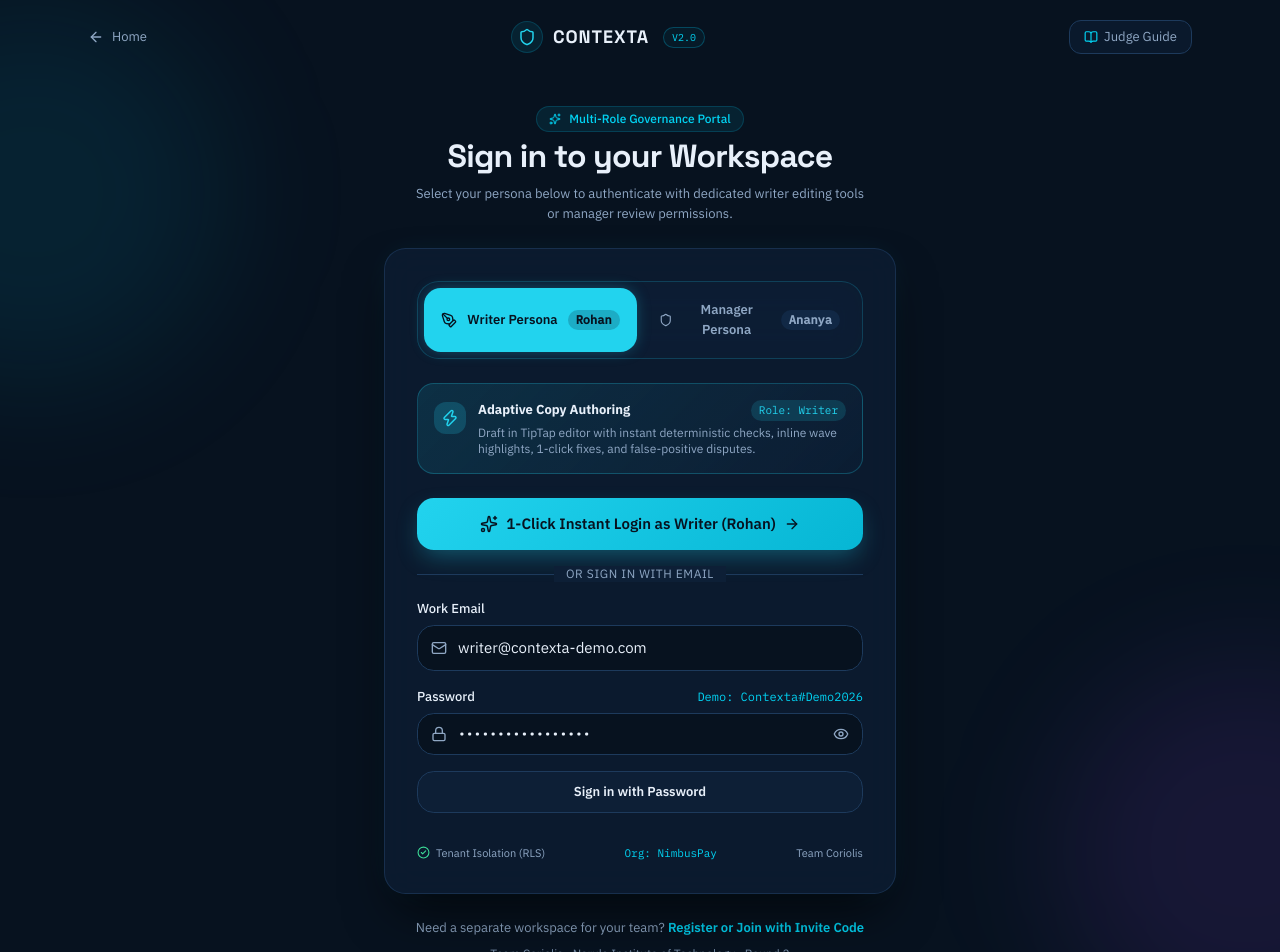
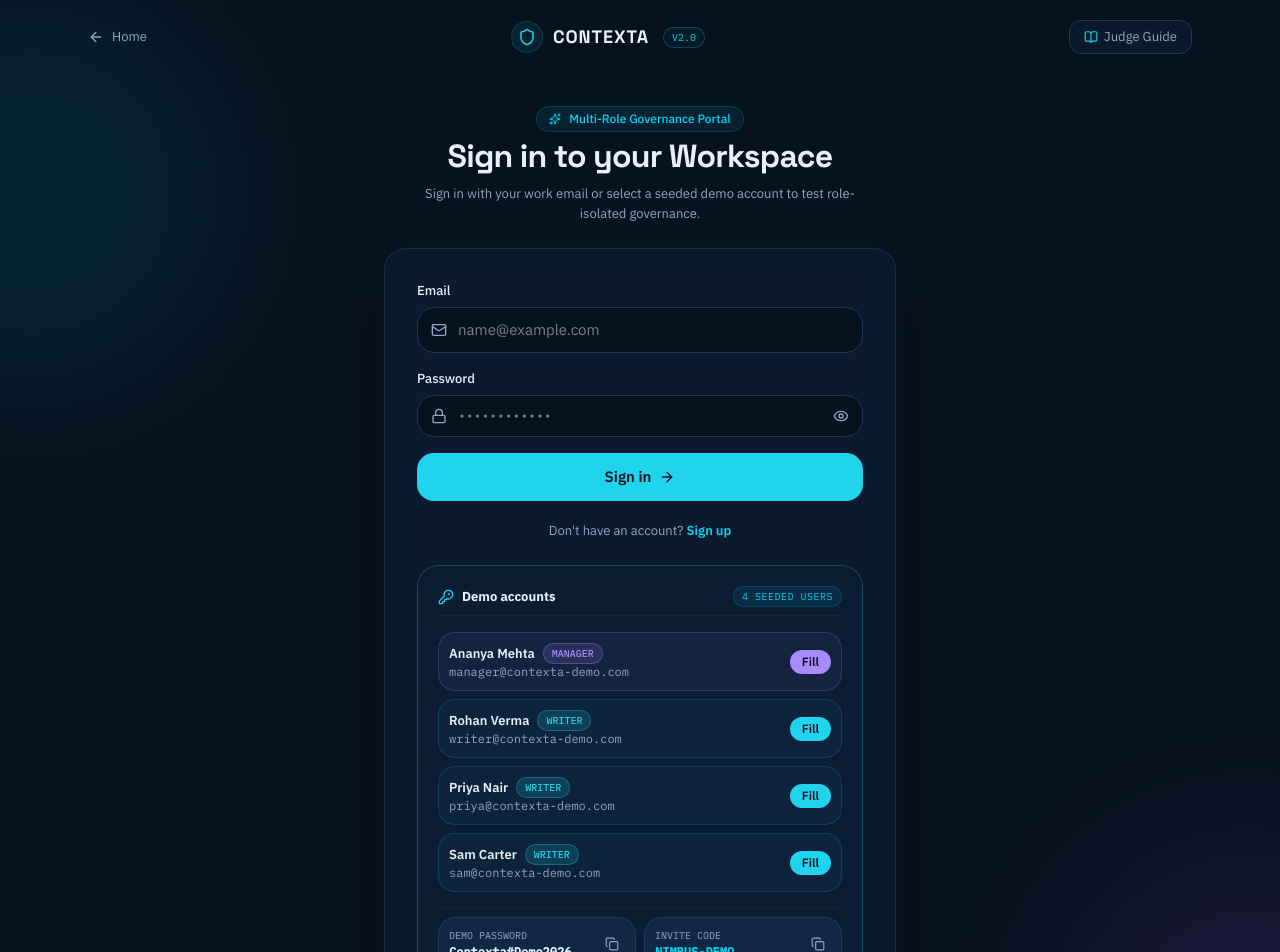
Before and after one commit to ritz70/contexta, a Next.js app: page /login in a window 1280 px wide. Shown: the top 952 px of the page. Built offline with nearby package versions, Linux system fonts and the light colour scheme.

Commit message:
feat(auth): Part 2 - demo accounts card on /login with fill buttons and credential copy

```diff
--- a/src/app/login/login-form.tsx
+++ b/src/app/login/login-form.tsx
@@ -1,8 +1,7 @@
 'use client';
 
 import { useState } from 'react';
-import { useRouter } from 'next/navigation';
-import { createClient } from '@/lib/supabase/client';
+import Link from 'next/link';
 import {
   Shield,
   PenTool,
@@ -11,261 +10,109 @@ import {
   Eye,
   EyeOff,
   ArrowRight,
-  Sparkles,
-  CheckCircle2,
-  Sliders,
-  Zap,
   Loader2,
+  Copy,
+  Check,
+  AlertCircle,
+  KeyRound,
+  Ticket,
 } from 'lucide-react';
-import { toast } from 'sonner';
 
-export function LoginForm() {
-  const router = useRouter();
-  const [activeRole, setActiveRole] = useState<'writer' | 'manager'>('writer');
-  const [email, setEmail] = useState('writer@contexta-demo.com');
-  const [password, setPassword] = useState('Contexta#Demo2026');
+interface LoginFormProps {
+  demoMode?: boolean;
+  demoPassword?: string | null;
+  demoInviteCode?: string | null;
+}
+
+const DEMO_USERS = [
+  {
+    name: 'Ananya Mehta',
+    email: 'manager@contexta-demo.com',
+    role: 'manager' as const,
+  },
+  {
+    name: 'Rohan Verma',
+    email: 'writer@contexta-demo.com',
+    role: 'writer' as const,
+  },
+  {
+    name: 'Priya Nair',
+    email: 'priya@contexta-demo.com',
+    role: 'writer' as const,
+  },
+  {
+    name: 'Sam Carter',
+    email: 'sam@contexta-demo.com',
+    role: 'writer' as const,
+  },
+];
+
+export function LoginForm({ demoMode = false, demoPassword = null, demoInviteCode = null }: LoginFormProps) {
+  const [email, setEmail] = useState('');
+  const [password, setPassword] = useState('');
   const [showPassword, setShowPassword] = useState(false);
   const [loading, setLoading] = useState(false);
-  const [demoFastTracking, setDemoFastTracking] = useState<'writer' | 'manager' | null>(null);
   const [error, setError] = useState('');
+  const [copiedKey, setCopiedKey] = useState<string | null>(null);
 
-  // Handle persona switch
-  function handlePersonaSwitch(role: 'writer' | 'manager') {
-    setActiveRole(role);
+  // Fill credentials into the form from the demo card (real login: user still presses Sign in)
+  function handleFill(userEmail: string) {
+    setEmail(userEmail);
+    setPassword(demoPassword || 'Contexta#Demo2026');
     setError('');
-    if (role === 'writer') {
-      setEmail('writer@contexta-demo.com');
-      setPassword('Contexta#Demo2026');
-    } else {
-      setEmail('manager@contexta-demo.com');
-      setPassword('Contexta#Demo2026');
+  }
+
+  function handleCopy(text: string, key: string) {
+    if (typeof navigator !== 'undefined' && navigator.clipboard) {
+      navigator.clipboard.writeText(text);
+      setCopiedKey(key);
+      setTimeout(() => setCopiedKey(null), 2000);
     }
   }
 
-  // Instant 1-Click Fast-Track login via backend demo endpoint
-  async function handleFastTrackLogin(role: 'writer' | 'manager') {
-    setDemoFastTracking(role);
-    setError('');
-    try {
-      const res = await fetch('/api/auth/demo', {
-        method: 'POST',
-        headers: { 'Content-Type': 'application/json' },
-        body: JSON.stringify({ role }),
-      });
-      const data = await res.json();
-      if (data.success || data.ok) {
-        toast.success(`Welcome back, ${role === 'manager' ? 'Ananya (Manager)' : 'Rohan (Writer)'}!`);
-        const queryRedirect = typeof window !== 'undefined'
-          ? new URLSearchParams(window.location.search).get('redirect')
-          : null;
-        const target = queryRedirect || data.redirectTo || '/app/workspace';
-        // Hard navigation guarantees browser sends newly written cookie to server and middleware
-        window.location.href = target;
-      } else {
-        setError(data.error || 'Authentication failed. Please verify demo database is seeded.');
-        setDemoFastTracking(null);
-      }
-    } catch {
-      setError('Unable to reach authentication service. Please check your connection.');
-      setDemoFastTracking(null);
-    }
-  }
-
-  // Standard form submission via server-side login endpoint
+  // Real form submission via server-side login endpoint
   async function handleSubmit(e: React.FormEvent) {
     e.preventDefault();
     setLoading(true);
     setError('');
 
     try {
+      const nextParam = typeof window !== 'undefined'
+        ? new URLSearchParams(window.location.search).get('next')
+        : null;
+
       const res = await fetch('/api/auth/login', {
         method: 'POST',
         headers: { 'Content-Type': 'application/json' },
         body: JSON.stringify({
           email: email.trim(),
           password,
+          next: nextParam,
         }),
       });
 
       const data = await res.json();
 
       if (!res.ok || !data.success) {
-        setError(data.error || 'Invalid email or password.');
+        setError(data.error || 'Wrong email or password');
         setLoading(false);
         return;
       }
 
-      toast.success('Signed in successfully');
-      const queryRedirect = typeof window !== 'undefined'
-        ? new URLSearchParams(window.location.search).get('redirect')
-        : null;
-      const target = queryRedirect || data.redirectTo || '/app/workspace';
+      const target = data.redirectTo || (nextParam && nextParam.startsWith('/app') ? nextParam : '/app/workspace');
       // Hard navigation ensures session cookie is delivered to middleware
       window.location.href = target;
-    } catch (err: unknown) {
-      setError(err instanceof Error ? err.message : 'Sign in failed');
+    } catch {
+      setError('Wrong email or password');
       setLoading(false);
     }
   }
 
   return (
     <div className="space-y-6">
-      {/* Role Selection Tabs */}
-      <div
-        className="p-1.5 rounded-2xl flex gap-1.5 glass-panel"
-        style={{ border: '1px solid rgba(34, 211, 238, 0.2)' }}
-      >
-        <button
-          type="button"
-          onClick={() => handlePersonaSwitch('writer')}
-          className={`flex-1 py-3 px-4 rounded-xl text-small font-semibold transition-all duration-200 flex items-center justify-center gap-2.5 ${
-            activeRole === 'writer'
-              ? 'glow-pill-cyan text-background'
-              : 'text-muted-foreground hover:text-foreground hover:bg-white/5'
-          }`}
-          style={{
-            background: activeRole === 'writer' ? 'var(--cyan)' : 'transparent',
-          }}
-        >
-          <PenTool size={16} />
-          <span>Writer Persona</span>
-          <span
-            className="text-caption px-2 py-0.5 rounded-full font-mono text-[10px]"
-            style={{
-              background: activeRole === 'writer' ? 'rgba(7, 18, 31, 0.2)' : 'var(--surface-2)',
-            }}
-          >
-            Rohan
-          </span>
-        </button>
-
-        <button
-          type="button"
-          onClick={() => handlePersonaSwitch('manager')}
-          className={`flex-1 py-3 px-4 rounded-xl text-small font-semibold transition-all duration-200 flex items-center justify-center gap-2.5 ${
-            activeRole === 'manager'
-              ? 'glow-pill-purple text-background'
-              : 'text-muted-foreground hover:text-foreground hover:bg-white/5'
-          }`}
-          style={{
-            background: activeRole === 'manager' ? 'var(--violet)' : 'transparent',
-          }}
-        >
-          <Shield size={16} />
-          <span>Manager Persona</span>
-          <span
-            className="text-caption px-2 py-0.5 rounded-full font-mono text-[10px]"
-            style={{
-              background: activeRole === 'manager' ? 'rgba(7, 18, 31, 0.2)' : 'var(--surface-2)',
-            }}
-          >
-            Ananya
-          </span>
-        </button>
-      </div>
-
-      {/* Role Context & Capabilities Banner */}
-      <div
-        className="p-4 rounded-xl transition-all duration-200"
-        style={{
-          background:
-            activeRole === 'manager'
-              ? 'linear-gradient(135deg, rgba(167, 139, 250, 0.12), rgba(13, 31, 54, 0.6))'
-              : 'linear-gradient(135deg, rgba(34, 211, 238, 0.12), rgba(13, 31, 54, 0.6))',
-          border:
-            activeRole === 'manager'
-              ? '1px solid rgba(167, 139, 250, 0.25)'
-              : '1px solid rgba(34, 211, 238, 0.25)',
-        }}
-      >
-        <div className="flex items-start gap-3">
-          <div
-            className="w-8 h-8 rounded-lg flex items-center justify-center flex-shrink-0 mt-0.5"
-            style={{
-              background:
-                activeRole === 'manager'
-                  ? 'rgba(167, 139, 250, 0.2)'
-                  : 'rgba(34, 211, 238, 0.2)',
-              color: activeRole === 'manager' ? 'var(--violet)' : 'var(--cyan)',
-            }}
-          >
-            {activeRole === 'manager' ? <Sliders size={18} /> : <Zap size={18} />}
-          </div>
-          <div className="flex-1 min-w-0">
-            <div className="flex items-center justify-between">
-              <h4 className="text-small font-bold text-foreground">
-                {activeRole === 'manager' ? 'Brand Governance & Review' : 'Adaptive Copy Authoring'}
-              </h4>
-              <span
-                className="text-[11px] font-mono px-2 py-0.5 rounded-full"
-                style={{
-                  background:
-                    activeRole === 'manager'
-                      ? 'rgba(167, 139, 250, 0.15)'
-                      : 'rgba(34, 211, 238, 0.15)',
-                  color: activeRole === 'manager' ? 'var(--violet)' : 'var(--cyan)',
-                }}
-              >
-                {activeRole === 'manager' ? 'Role: Manager' : 'Role: Writer'}
-              </span>
-            </div>
-            <p className="text-caption text-muted-foreground mt-1">
-              {activeRole === 'manager'
-                ? 'Review writer disputes, tune channel risk thresholds (Strict/Balanced/Flexible), manage team roles, and track audit trails.'
-                : 'Draft in TipTap editor with instant deterministic checks, inline wave highlights, 1-click fixes, and false-positive disputes.'}
-            </p>
-          </div>
-        </div>
-      </div>
-
-      {/* 1-Click Fast-Track Button */}
-      <div>
-        <button
-          type="button"
-          onClick={() => handleFastTrackLogin(activeRole)}
-          disabled={demoFastTracking !== null}
-          className="w-full py-3.5 px-4 rounded-xl text-body font-semibold transition-all duration-200 flex items-center justify-center gap-2 group hover:opacity-95 disabled:opacity-50"
-          style={{
-            background:
-              activeRole === 'manager'
-                ? 'linear-gradient(135deg, var(--violet), #8b5cf6)'
-                : 'linear-gradient(135deg, var(--cyan), #06b6d4)',
-            color: '#07121f',
-            boxShadow:
-              activeRole === 'manager'
-                ? '0 10px 25px -5px rgba(167, 139, 250, 0.35)'
-                : '0 10px 25px -5px rgba(34, 211, 238, 0.35)',
-          }}
-        >
-          {demoFastTracking ? (
-            <>
-              <Loader2 size={18} className="animate-spin" />
-              <span>Authenticating {activeRole}...</span>
-            </>
-          ) : (
-            <>
-              <Sparkles size={18} />
-              <span>
-                1-Click Instant Login as {activeRole === 'manager' ? 'Manager (Ananya)' : 'Writer (Rohan)'}
-              </span>
-              <ArrowRight size={16} className="transition-transform group-hover:translate-x-1" />
-            </>
-          )}
-        </button>
-      </div>
-
-      <div className="relative flex items-center justify-center">
-        <div className="w-full border-t border-border" />
-        <span
-          className="absolute px-3 text-caption text-muted-foreground uppercase tracking-wider"
-          style={{ background: 'var(--card)' }}
-        >
-          Or sign in with email
-        </span>
-      </div>
-
-      {/* Credentials Form */}
+      {/* Real Login Form */}
       <form onSubmit={handleSubmit} className="space-y-4">
+        {/* Inline Error Message */}
         {error && (
           <div
             className="p-3.5 rounded-xl text-small flex items-start gap-2.5 animate-in fade-in"
@@ -275,14 +122,14 @@ export function LoginForm() {
               color: 'var(--red)',
             }}
           >
-            <div className="w-1.5 h-1.5 rounded-full bg-red-400 mt-2 flex-shrink-0" />
-            <p className="flex-1">{error}</p>
+            <AlertCircle size={16} className="mt-0.5 flex-shrink-0" />
+            <p className="flex-1 font-medium">{error}</p>
           </div>
         )}
 
         <div>
           <label htmlFor="email" className="block text-small font-medium text-foreground mb-1.5">
-            Work Email
+            Email
           </label>
           <div className="relative">
             <div className="absolute inset-y-0 left-0 pl-3.5 flex items-center pointer-events-none text-muted-foreground">
@@ -294,13 +141,14 @@ export function LoginForm() {
               value={email}
               onChange={(e) => setEmail(e.target.value)}
               required
+              autoComplete="email"
               className="w-full pl-10 pr-4 py-2.5 rounded-xl text-body outline-none transition-all duration-200 focus:ring-2 focus:ring-cyan-400"
               style={{
                 background: 'var(--background)',
                 border: '1px solid var(--border)',
                 color: 'var(--foreground)',
               }}
-              placeholder="name@company.com"
+              placeholder="name@example.com"
             />
           </div>
         </div>
@@ -310,7 +158,6 @@ export function LoginForm() {
             <label htmlFor="password" className="block text-small font-medium text-foreground">
               Password
             </label>
-            <span className="text-caption text-cyan-400 font-mono">Demo: Contexta#Demo2026</span>
           </div>
           <div className="relative">
             <div className="absolute inset-y-0 left-0 pl-3.5 flex items-center pointer-events-none text-muted-foreground">
@@ -322,6 +169,7 @@ export function LoginForm() {
               value={password}
               onChange={(e) => setPassword(e.target.value)}
               required
+              autoComplete="current-password"
               className="w-full pl-10 pr-11 py-2.5 rounded-xl text-body outline-none transition-all duration-200 focus:ring-2 focus:ring-cyan-400 font-mono text-small"
               style={{
                 background: 'var(--background)',
@@ -334,6 +182,7 @@ export function LoginForm() {
               type="button"
               onClick={() => setShowPassword(!showPassword)}
               className="absolute inset-y-0 right-0 pr-3.5 flex items-center text-muted-foreground hover:text-foreground transition-colors"
+              aria-label={showPassword ? 'Hide password' : 'Show password'}
             >
               {showPassword ? <EyeOff size={16} /> : <Eye size={16} />}
             </button>
@@ -343,27 +192,150 @@ export function LoginForm() {
         <button
           type="submit"
           disabled={loading}
-          className="w-full py-2.5 px-4 rounded-xl text-small font-semibold transition-all duration-200 flex items-center justify-center gap-2 hover:bg-surface-2"
+          className="w-full py-3 px-4 rounded-xl text-body font-semibold transition-all duration-200 flex items-center justify-center gap-2 hover:opacity-90 disabled:opacity-50"
           style={{
-            background: 'var(--surface)',
-            border: '1px solid var(--border)',
-            color: 'var(--foreground)',
+            background: 'var(--cyan)',
+            color: 'var(--bg)',
           }}
         >
-          {loading && <Loader2 size={16} className="animate-spin" />}
-          <span>{loading ? 'Authenticating…' : 'Sign in with Password'}</span>
+          {loading ? (
+            <>
+              <Loader2 size={18} className="animate-spin" />
+              <span>Signing in…</span>
+            </>
+          ) : (
+            <>
+              <span>Sign in</span>
+              <ArrowRight size={16} />
+            </>
+          )}
         </button>
+
+        <div className="text-center pt-1">
+          <p className="text-small text-muted-foreground">
+            Don&apos;t have an account?{' '}
+            <Link href="/signup" className="text-cyan-400 font-semibold hover:underline">
+              Sign up
+            </Link>
+          </p>
+        </div>
       </form>
 
-      {/* Security & Organization Badges */}
-      <div className="pt-2 flex items-center justify-between text-[11px] text-muted-foreground">
-        <span className="flex items-center gap-1.5">
-          <CheckCircle2 size={13} style={{ color: 'var(--green)' }} />
-          Tenant Isolation (RLS)
-        </span>
-        <span className="font-mono text-cyan-400">Org: NimbusPay</span>
-        <span>Team Coriolis</span>
-      </div>
+      {/* PART 2: Demo accounts card (rendered ONLY when NEXT_PUBLIC_DEMO_MODE=true) */}
+      {demoMode && (
+        <div
+          className="p-5 rounded-2xl glass-panel space-y-4"
+          style={{
+            border: '1px solid rgba(34, 211, 238, 0.25)',
+            background: 'rgba(13, 31, 54, 0.55)',
+          }}
+        >
+          <div className="flex items-center justify-between pb-2 border-b border-border/40">
+            <div className="flex items-center gap-2">
+              <KeyRound size={16} style={{ color: 'var(--cyan)' }} />
+              <h3 className="text-small font-bold text-foreground">Demo accounts</h3>
+            </div>
+            <span className="text-[10px] font-mono uppercase tracking-wider px-2 py-0.5 rounded-full bg-cyan-500/10 text-cyan-400 border border-cyan-500/20">
+              4 Seeded Users
+            </span>
+          </div>
+
+          {/* Seeded Users List */}
+          <div className="space-y-2">
+            {DEMO_USERS.map((user) => {
+              const isManager = user.role === 'manager';
+              return (
+                <div
+                  key={user.email}
+                  className="flex items-center justify-between p-2.5 rounded-xl transition-colors hover:bg-white/5"
+                  style={{
+                    background: isManager ? 'rgba(167, 139, 250, 0.06)' : 'rgba(34, 211, 238, 0.04)',
+                    border: isManager ? '1px solid rgba(167, 139, 250, 0.2)' : '1px solid rgba(34, 211, 238, 0.15)',
+                  }}
+                >
+                  <div className="min-w-0 flex-1 pr-3">
+                    <div className="flex items-center gap-2">
+                      <span className="text-small font-semibold text-foreground truncate">{user.name}</span>
+                      <span
+                        className="text-[10px] font-mono uppercase px-2 py-0.5 rounded-full font-medium"
+                        style={{
+                          background: isManager ? 'rgba(167, 139, 250, 0.15)' : 'rgba(34, 211, 238, 0.15)',
+                          color: isManager ? 'var(--violet)' : 'var(--cyan)',
+                          border: isManager ? '1px solid rgba(167, 139, 250, 0.3)' : '1px solid rgba(34, 211, 238, 0.3)',
+                        }}
+                      >
+                        {isManager ? 'Manager' : 'Writer'}
+                      </span>
+                    </div>
+                    <p className="text-caption font-mono text-muted-foreground truncate">{user.email}</p>
+                  </div>
+                  <button
+                    type="button"
+                    onClick={() => handleFill(user.email)}
+                    className="px-3 py-1 rounded-lg text-caption font-semibold transition-all hover:opacity-90 flex-shrink-0"
+                    style={{
+                      background: isManager ? 'var(--violet)' : 'var(--cyan)',
+                      color: 'var(--bg)',
+                    }}
+                  >
+                    Fill
+                  </button>
+                </div>
+              );
+            })}
+          </div>
+
+          {/* Shared Password & Invite Code Badges */}
+          <div className="grid grid-cols-1 sm:grid-cols-2 gap-2 pt-2 border-t border-border/40">
+            {/* Shared Password */}
+            <div
+              className="p-2.5 rounded-xl flex items-center justify-between text-caption"
+              style={{ background: 'var(--surface-2)', border: '1px solid var(--border)' }}
+            >
+              <div className="min-w-0 pr-2">
+                <span className="block text-[10px] uppercase font-mono text-muted-foreground">Demo Password</span>
+                <span className="font-mono text-foreground font-semibold truncate block">
+                  {demoPassword || 'Contexta#Demo2026'}
+                </span>
+              </div>
+              <button
+                type="button"
+                onClick={() => handleCopy(demoPassword || 'Contexta#Demo2026', 'password')}
+                className="p-1.5 rounded-md hover:bg-white/10 text-muted-foreground hover:text-foreground transition-colors flex-shrink-0"
+                title="Copy password"
+              >
+                {copiedKey === 'password' ? <Check size={14} className="text-green-400" /> : <Copy size={14} />}
+              </button>
+            </div>
+
+            {/* Invite Code */}
+            <div
+              className="p-2.5 rounded-xl flex items-center justify-between text-caption"
+              style={{ background: 'var(--surface-2)', border: '1px solid var(--border)' }}
+            >
+              <div className="min-w-0 pr-2">
+                <span className="block text-[10px] uppercase font-mono text-muted-foreground">Invite Code</span>
+                <span className="font-mono text-cyan-400 font-semibold truncate block">
+                  {demoInviteCode || 'NIMBUS-DEMO'}
+                </span>
+              </div>
+              <button
+                type="button"
+                onClick={() => handleCopy(demoInviteCode || 'NIMBUS-DEMO', 'invite')}
+                className="p-1.5 rounded-md hover:bg-white/10 text-muted-foreground hover:text-foreground transition-colors flex-shrink-0"
+                title="Copy invite code"
+              >
+                {copiedKey === 'invite' ? <Check size={14} className="text-green-400" /> : <Copy size={14} />}
+              </button>
+            </div>
+          </div>
+
+          {/* Explicit requirement: Exactly one line under the card */}
+          <p className="text-caption text-center text-muted-foreground pt-1 border-t border-border/40 font-medium">
+            Each writer sees only their own documents. The manager sees everyone&apos;s.
+          </p>
+        </div>
+      )}
     </div>
   );
 }
--- a/src/app/login/page.tsx
+++ b/src/app/login/page.tsx
@@ -1,7 +1,8 @@
 import { Metadata } from 'next';
 import Link from 'next/link';
-import { Shield, Sparkles, ArrowLeft, BookOpen, Layers } from 'lucide-react';
+import { Shield, Sparkles, ArrowLeft, BookOpen } from 'lucide-react';
 import { LoginForm } from './login-form';
+import { isDemoMode, getDemoPassword } from '@/lib/env';
 
 export const metadata: Metadata = {
   title: 'Sign In — Contexta Brand Sovereign',
@@ -9,6 +10,16 @@ export const metadata: Metadata = {
 };
 
 export default function LoginPage() {
+  const demoMode = isDemoMode();
+  let demoPassword: string | null = null;
+  if (demoMode) {
+    try {
+      demoPassword = getDemoPassword();
+    } catch {
+      demoPassword = 'Contexta#Demo2026';
+    }
+  }
+
   return (
     <div
       className="min-h-screen relative flex flex-col justify-between ambient-mesh overflow-hidden"
@@ -65,7 +76,7 @@ export default function LoginPage() {
               Sign in to your Workspace
             </h1>
             <p className="text-small text-muted-foreground max-w-md mx-auto">
-              Select your persona below to authenticate with dedicated writer editing tools or manager review permissions.
+              Sign in with your work email or select a seeded demo account to test role-isolated governance.
             </p>
           </div>
 
@@ -76,7 +87,11 @@ export default function LoginPage() {
               boxShadow: '0 25px 50px -12px rgba(0, 0, 0, 0.7), 0 0 30px -5px rgba(34, 211, 238, 0.08)',
             }}
           >
-            <LoginForm />
+            <LoginForm
+              demoMode={demoMode}
+              demoPassword={demoPassword}
+              demoInviteCode="NIMBUS-DEMO"
+            />
           </div>
 
           {/* Footer note & Signup link */}
```
